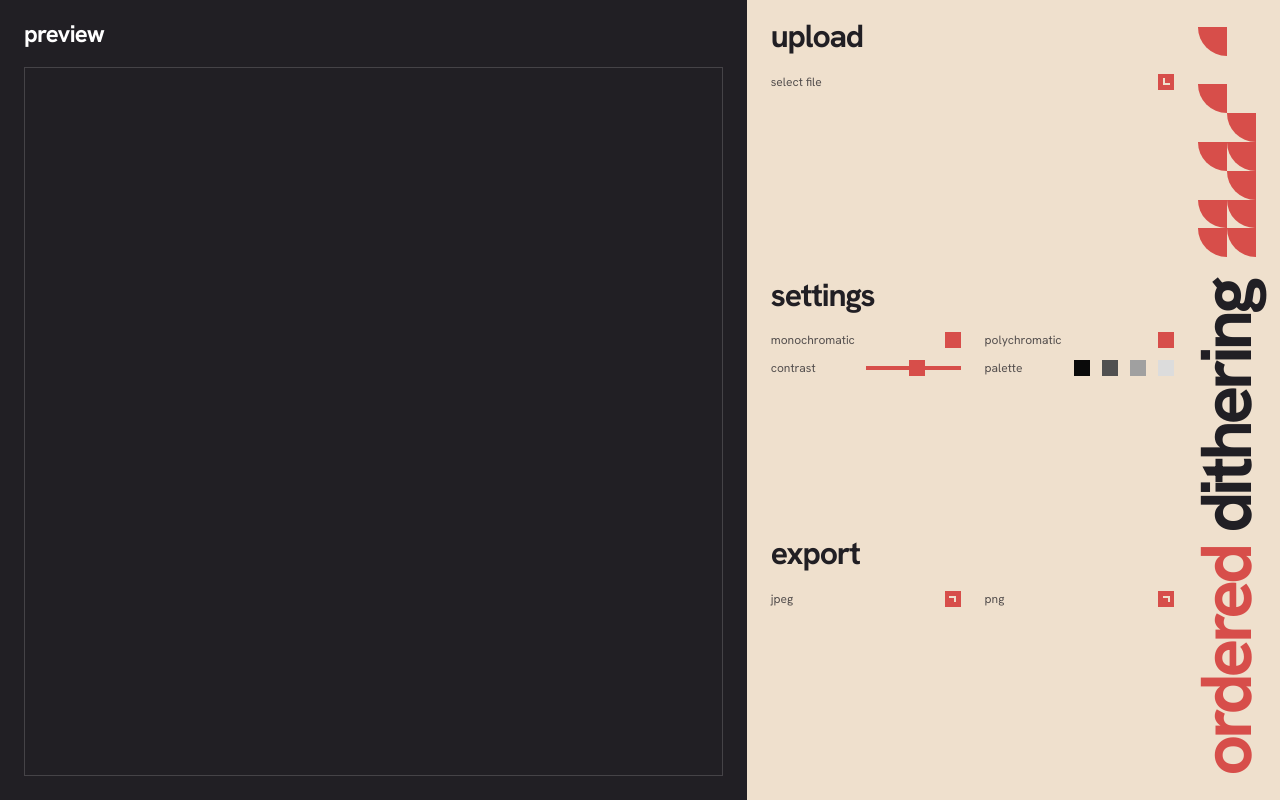
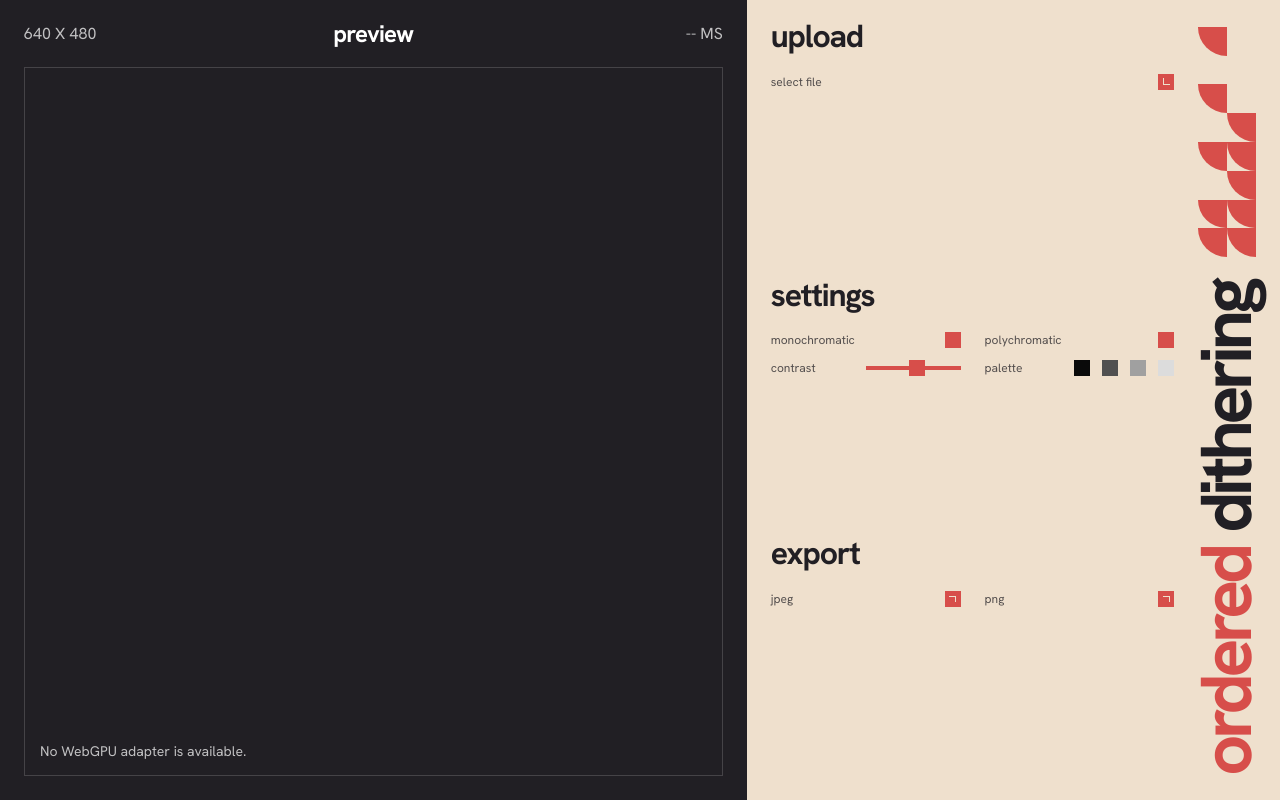
Before and after one commit to dj24/blog, a Next.js app: page /dither in a window 1280 px wide. Built offline with nearby package versions, Linux system fonts and the light colour scheme.

Commit message:
fix some styles

```diff
--- a/app/dither/_components/download-button/download-button.module.css
+++ b/app/dither/_components/download-button/download-button.module.css
@@ -1,6 +1,6 @@
 .icon {
   width: 0.8vmin;
   height: 0.8vmin;
-  border-top: 2px solid var(--background);
-  border-right: 2px solid var(--background);
+  border-top: 0.2vmin solid var(--background);
+  border-right: 0.2vmin solid var(--background);
 }
--- /dev/null
+++ b/app/dither/_components/render-time/render-time.module.css
@@ -0,0 +1,6 @@
+.renderTime {
+  color: rgb(255 255 255 / 0.72);
+  font-size: 2vmin;
+  line-height: 1;
+  text-transform: uppercase;
+}
--- /dev/null
+++ b/app/dither/_components/render-time/render-time.tsx
@@ -0,0 +1,12 @@
+"use client";
+
+import { useDitherStore } from "../../_state/dither-store";
+import styles from "./render-time.module.css";
+
+export const RenderTime = () => {
+  const renderTimeMs = useDitherStore((state) => state.renderTimeMs);
+
+  return (
+    <p className={styles.renderTime}>{renderTimeMs === null ? "--" : renderTimeMs.toFixed(2)} ms</p>
+  );
+};
--- /dev/null
+++ b/app/dither/_components/resolution/resolution.module.css
@@ -0,0 +1,6 @@
+.resolution {
+  color: rgb(255 255 255 / 0.72);
+  font-size: 2vmin;
+  line-height: 1;
+  text-transform: uppercase;
+}
--- /dev/null
+++ b/app/dither/_components/resolution/resolution.tsx
@@ -0,0 +1,15 @@
+"use client";
+
+import { useDitherStore } from "../../_state/dither-store";
+import styles from "./resolution.module.css";
+
+export const Resolution = () => {
+  const resolutionWidth = useDitherStore((state) => state.resolutionWidth);
+  const resolutionHeight = useDitherStore((state) => state.resolutionHeight);
+
+  return (
+    <p className={styles.resolution}>
+      {resolutionWidth} x {resolutionHeight}
+    </p>
+  );
+};
--- a/app/dither/_components/upload-button/upload-button.module.css
+++ b/app/dither/_components/upload-button/upload-button.module.css
@@ -1,6 +1,6 @@
 .icon {
   width: 0.8vmin;
   height: 0.8vmin;
-  border-bottom: 2px solid var(--background);
-  border-left: 2px solid var(--background);
+  border-bottom: 0.2vmin solid var(--background);
+  border-left: 0.2vmin solid var(--background);
 }
--- a/app/dither/_lib/run-uv-compute-pipeline.ts
+++ b/app/dither/_lib/run-uv-compute-pipeline.ts
@@ -37,15 +37,15 @@ const alignTo = (value: number, alignment: number) => {
   return Math.ceil(value / alignment) * alignment;
 };
 
-const getCanvasSize = (canvas: HTMLCanvasElement) => {
-  const pixelRatio = window.devicePixelRatio || 1;
-  const width = Math.max(1, Math.floor(canvas.clientWidth * pixelRatio));
-  const height = Math.max(1, Math.floor(canvas.clientHeight * pixelRatio));
-
-  return { width, height };
+type UvComputePipelineOptions = {
+  width: number;
+  height: number;
 };
 
-export const runUvComputePipeline = async (canvas: HTMLCanvasElement) => {
+export const runUvComputePipeline = async (
+  canvas: HTMLCanvasElement,
+  { width, height }: UvComputePipelineOptions,
+) => {
   const { makeShaderDataDefinitions, makeStructuredView } = await import("webgpu-utils");
   const device = await getGpuDevice();
   const context = canvas.getContext("webgpu");
@@ -54,7 +54,6 @@ export const runUvComputePipeline = async (canvas: HTMLCanvasElement) => {
     throw new Error("Could not create a WebGPU canvas context.");
   }
 
-  const { width, height } = getCanvasSize(canvas);
   const bytesPerRow = alignTo(width * 4, 256);
   const bufferSize = bytesPerRow * height;
 
--- a/app/dither/_state/dither-store.ts
+++ b/app/dither/_state/dither-store.ts
@@ -5,31 +5,48 @@ type PreviewStatus = "idle" | "running" | "ready" | "error";
 
 type DitherState = {
   previewStatus: PreviewStatus;
+  previewError?: string;
+  resolutionWidth: number;
+  resolutionHeight: number;
   renderTimeMs: number | null;
   renderUvPreview: (canvas: HTMLCanvasElement) => Promise<void>;
 };
 
-export const useDitherStore = create<DitherState>((set) => ({
+export const useDitherStore = create<DitherState>((set, get) => ({
   previewStatus: "idle",
+  previewError: undefined,
+  resolutionWidth: 640,
+  resolutionHeight: 480,
   renderTimeMs: null,
   renderUvPreview: async (canvas) => {
     set({
       previewStatus: "running",
+      previewError: undefined,
       renderTimeMs: null,
     });
 
     try {
-      let start = performance.now();
-      await runUvComputePipeline(canvas);
-      let end = performance.now();
+      const start = performance.now();
+      const { resolutionWidth, resolutionHeight } = get();
+
+      await runUvComputePipeline(canvas, {
+        width: resolutionWidth,
+        height: resolutionHeight,
+      });
+
+      const end = performance.now();
+
       set({
         previewStatus: "ready",
-        renderTimeMs: start - end
+        previewError: undefined,
+        renderTimeMs: end - start,
       });
     } catch (error) {
       set({
         previewStatus: "error",
-        renderTimeMs: null
+        previewError:
+          error instanceof Error ? error.message : "Could not render the WebGPU preview.",
+        renderTimeMs: null,
       });
     }
   },
--- a/app/dither/page.module.css
+++ b/app/dither/page.module.css
@@ -1,3 +1,7 @@
+body {
+  background: #211f24;
+}
+
 .page {
   --dither-spacing: 3vmin;
   --golden-ratio: 1.61803398875;
@@ -6,7 +10,6 @@
   --black: #211f24;
 
   color: var(--black);
-  background: var(--background);
   display: flex;
   min-height: 100vh;
 
@@ -14,7 +17,6 @@
 }
 
 .leftPanel {
-  background: var(--black);
   color: #fff;
   padding: var(--dither-spacing);
   flex-grow: 1;
@@ -22,16 +24,29 @@
   flex-direction: column;
   gap: var(--dither-spacing);
   min-width: 0;
+}
+
+.previewStats {
+  display: grid;
+  grid-template-columns: 1fr auto 1fr;
+  align-items: center;
+  gap: var(--dither-spacing);
+
   h2 {
     font-size: 3vmin;
     letter-spacing: -0.1vmin;
     line-height: 0.8;
+  }
+
+  > :last-child {
+    justify-self: end;
   }
 }
 
 .rightPanel {
   width: 66.66vh;
   padding: var(--dither-spacing);
+  background: var(--background);
   display: flex;
   gap: var(--dither-spacing);
 
--- a/app/dither/page.tsx
+++ b/app/dither/page.tsx
@@ -5,6 +5,8 @@ import { DownloadButton } from "./_components/download-button/download-button";
 import { Palette } from "./_components/palette/palette";
 import { Panel } from "./_components/panel/panel";
 import { RangeInput } from "./_components/range-input/range-input";
+import { RenderTime } from "./_components/render-time/render-time";
+import { Resolution } from "./_components/resolution/resolution";
 import { SquareCheckbox } from "./_components/square-checkbox/square-checkbox";
 import { UploadButton } from "./_components/upload-button/upload-button";
 import { UvPreviewCanvas } from "./_components/uv-preview-canvas/uv-preview-canvas";
@@ -19,7 +21,11 @@ const Page = () => {
   return (
     <main className={`${hankenGrotesk.variable} ${styles.page}`}>
       <section className={styles.leftPanel}>
-        <h2>preview</h2>
+        <div className={styles.previewStats}>
+          <Resolution />
+          <h2>preview</h2>
+          <RenderTime />
+        </div>
         <UvPreviewCanvas />
       </section>
       <section className={styles.rightPanel}>
```
